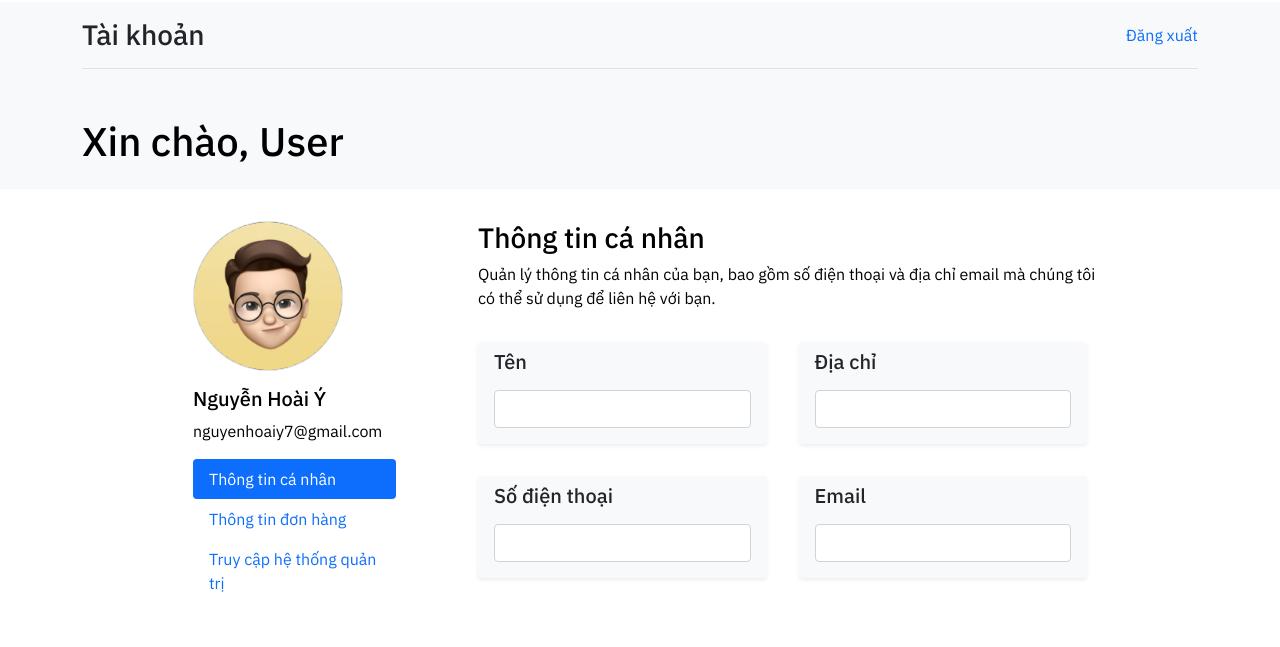
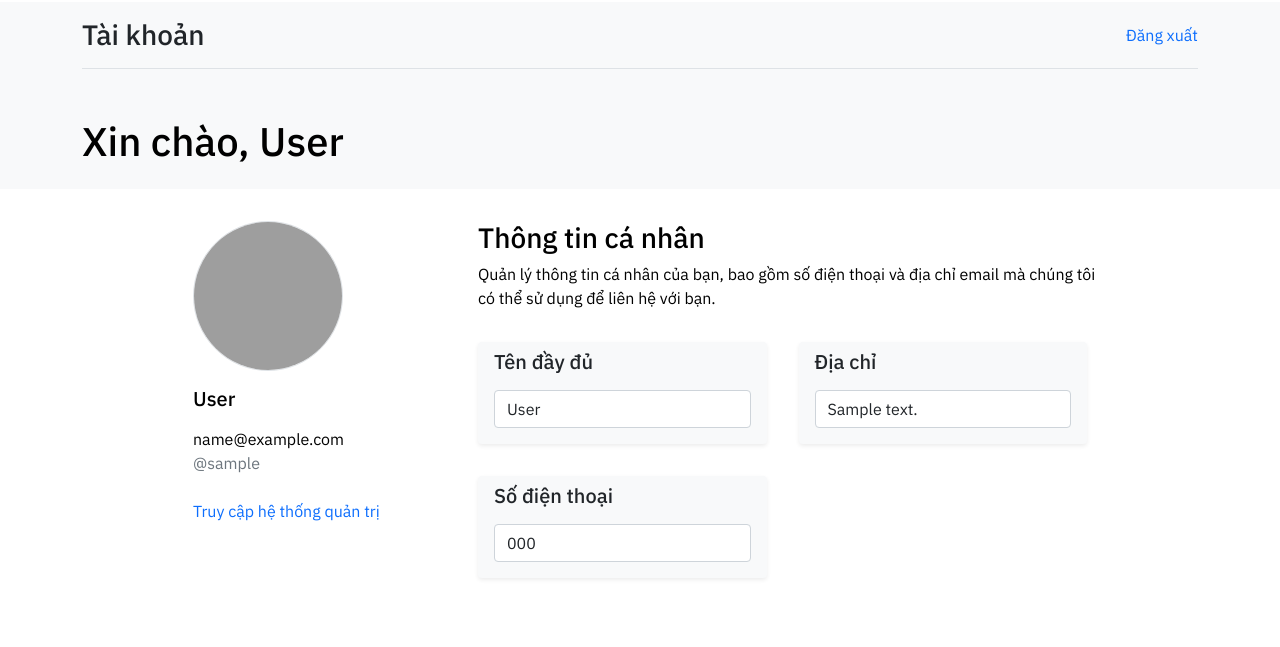
Before and after one commit to y-nguye/car-shop, a PHP site: template app/views/frontend/account/index.php in a window 1280 px wide. Shown: the part 58-705 px from the top of the page. Run offline with PHP 8.4, Linux system fonts and the light colour scheme; the template is opened without the code that fills it: most values are stand-ins (such as "Sample title", 1, 10 or a date in 2020); data that the repository does not hold is empty; some libraries are stand-ins or nearby versions; grey boxes are pictures that could not be loaded.

Commit message:
Edit: avatar and person info

```diff
--- a/app/views/backend/admin/index.php
+++ b/app/views/backend/admin/index.php
@@ -23,7 +23,11 @@
                 <nav class="navbar mb-4 shadow-sm sticky-top rounded-3 custom-toolbar">
                     <div class="container-fluid justify-content-start">
                         <span class="fs-5"><b>Trang chủ Admin</b></span>
-                        <button type="button" class="btn btn-sm btn-primary ms-auto btn-add" href="/car-shop/admin">
+                        <a type="button" class="btn btn-sm btn-primary ms-auto me-2 btn-add" href="/car-shop/account">
+                            <i class="bi bi-person"></i>
+                            Trang cá nhân
+                        </a>
+                        <button type="button" class="btn btn-sm btn-primary btn-add" href="/car-shop/admin">
                             <i class="bi bi-telephone"></i>
                             Liên hệ
                         </button>
--- a/app/views/frontend/account/accountPageStyle.php
+++ b/app/views/frontend/account/accountPageStyle.php
@@ -25,4 +25,56 @@
         border-top-color: red;
         -webkit-border-top-color: red;
     }
+
+    .avatar-container {
+        width: 150px;
+        position: relative;
+        aspect-ratio: 1/1;
+        /* overflow: hidden; */
+    }
+
+    .avatar-edit {
+        width: 150px;
+        aspect-ratio: 1/1;
+        position: absolute;
+        top: 0;
+        opacity: 0;
+        transition: all 0.2s linear;
+    }
+
+    .avatar-edit:hover {
+        opacity: 1;
+        transition: all 0.2s linear;
+        cursor: pointer;
+        background-color: rgba(0, 0, 0, 0.2);
+    }
+
+    .avatar {
+        width: 150px;
+        aspect-ratio: 1/1;
+        object-fit: cover;
+    }
+
+    .update-button-group {
+        display: none;
+        position: absolute;
+        top: 0;
+        left: 100%;
+        width: 150px;
+        aspect-ratio: 1/1;
+    }
+
+    .update-button-group-active {
+        display: inline;
+    }
+
+    .btn-ok-update-avatar {
+        position: absolute;
+        top: 0;
+    }
+
+    .btn-cancer-update-avatar {
+        position: absolute;
+        bottom: 0;
+    }
 </style>
--- a/app/views/frontend/account/components/personInfo.php
+++ b/app/views/frontend/account/components/personInfo.php
@@ -1,9 +1,8 @@
 <?php
 $user_info = [
-    ['Tên', '<i class="bi bi-person text-primary fs-4"></i>', 'user_fullname'],
-    ['Địa chỉ', '<i class="bi bi-geo-alt text-primary fs-4"></i>', 'user_address'],
-    ['Số điện thoại', '<i class="bi bi-telephone text-primary fs-4"></i>', 'user_tel'],
-    ['Email', '<i class="bi bi-envelope text-primary fs-4"></i>', 'user_email'],
+    ['Tên đầy đủ', '<i class="bi bi-person text-primary fs-4"></i>', 'user_fullname', $data_user['user_fullname']],
+    ['Địa chỉ', '<i class="bi bi-geo-alt text-primary fs-4"></i>', 'user_address', $data_user['user_address']],
+    ['Số điện thoại', '<i class="bi bi-telephone text-primary fs-4"></i>', 'user_tel', $data_user['user_tel']],
 ];
 ?>
 
@@ -11,9 +10,9 @@ $user_info = [
 <div class="ms-3 mb-3">
     <span>Quản lý thông tin cá nhân của bạn, bao gồm số điện thoại và địa chỉ email mà chúng tôi có thể sử dụng để liên hệ với bạn.</span>
 </div>
-<form name="editForm" class="edit-form" method="post" action="">
+<form name="editForm" class="edit-form" method="post" action="/car-shop/account/edit-person-info">
     <div class="d-flex flex-wrap">
-        <?php for ($i = 0; $i < 4; $i++) { ?>
+        <?php foreach ($user_info as $i => $data) { ?>
             <div class="col-6">
                 <div class="m-3 bg-light shadow-sm rounded card-custom" style="aspect-ratio: 4/1;">
                     <div class="rounded-3 p-3 pt-2 text-dark">
@@ -21,13 +20,13 @@ $user_info = [
                             <h5 class="text-dark m-0"><?= $user_info[$i][0] ?></h5>
                             <?= $user_info[$i][1] ?>
                         </div>
-                        <input type="text" name="<?= $user_info[$i][2] ?>" class="form-control mt-3">
+                        <input type="text" name="<?= $user_info[$i][2] ?>" class="form-control mt-3" value="<?= $user_info[$i][3] ?>" />
                     </div>
                 </div>
             </div>
         <?php } ?>
     </div>
     <div class="d-flex align-items-center justify-content-end">
-        <button type="submit" name="editBtn" class="btn btn-primary align-self-end mt-3 me-3 btn-update">Cập nhật</button>
+        <button type="submit" name="btnEdit" class="btn btn-primary align-self-end mt-3 me-3 btn-update">Cập nhật</button>
     </div>
 </form>
--- a/app/views/frontend/account/index.php
+++ b/app/views/frontend/account/index.php
@@ -30,32 +30,30 @@
             <div class="row">
                 <div class="col-1"></div>
                 <div class="col-3">
-                    <img class="rounded-circle border border-1 ms-3" src="/car-shop/assets/imgs/avt/avt-1.jpg" alt="" style="width: 150px; aspect-ratio: 1/1;">
-                    <h5 class="mt-3 ms-3">Nguyễn Hoài Ý</h5>
-                    <div class="ms-3">
-                        <span>nguyenhoaiy7@gmail.com</span>
+                    <form name="formAvatar" method="post" action="/car-shop/account/edit-avatar" enctype="multipart/form-data">
+                        <input type="file" name="user_avt" id="avatarInput" style="display: none;" accept="image/*" />
+                        <div class="avatar-container rounded-circle ms-3">
+                            <img id="avatar" class="rounded-circle border border-1 avatar" src="/car-shop/assets/imgs/avt/<?php if ($data_user['user_avt']) echo $data_user['user_avt'];
+                                                                                                                            else echo "no-avt.jpg" ?>" alt="">
+                            <div class="rounded-circle d-flex align-items-center justify-content-center avatar-edit"><i class="bi bi-camera fs-1 text-white"></i></div>
+                            <div class="update-button-group">
+                                <button type="submit" name="btnOkUpdateAvatar" class="btn btn-outline-secondary btn-ok-update-avatar"><i class="bi bi-check2"></i></i></button>
+                                <button type="button" class="btn btn-outline-secondary btn-cancer-update-avatar"><i class="bi bi-x-lg"></i></button>
                             </div>
-                    <div class="d-flex flex-column flex-shrink-0 p-3 sticky-top custom-sidebar" style="width: 90%;">
-                        <ul class="nav nav-pills flex-column mb-auto">
-                            <li class="nav-item">
-                                <a class="nav-link btn-personInfo active">
-                                    Thông tin cá nhân
-                                </a>
-                            </li>
-
-                            <li class="nav-item">
-                                <a class="nav-link sidebar-item btn-cartInfo">
-                                    Thông tin đơn hàng
-                                </a>
-                            </li>
-
-                            <li class="nav-item">
-                                <a class="nav-link sidebar-item btn-cartInfo" href="/car-shop/admin">
+                        </div>
+                    </form>
+                    <h5 class="mt-3 ms-3"><?= $data_user['user_fullname'] ?></h5>
+                    <div class="mt-3 ms-3">
+                        <span><?= $data_user['user_email'] ?></span>
+                    </div>
+                    <div class="ms-3 text-secondary">
+                        <span>@<?= $data_user['user_username'] ?></span>
+                    </div>
+                    <?php if ($data_user['user_is_admin']) { ?>
+                        <a class="mt-3 nav-link sidebar-item btn-cartInfo" href="/car-shop/admin">
                             Truy cập hệ thống quản trị
                         </a>
-                            </li>
-                        </ul>
-                    </div>
+                    <?php } ?>
                 </div>
                 <div class="col-7 body-content-info">
 
@@ -72,24 +70,6 @@
     ?>
 
     <script>
-        const sidebarItems = document.querySelectorAll('.nav-link');
-        const btnPersonInfo = document.querySelector('.btn-personInfo');
-        const btnCartInfo = document.querySelector('.btn-cartInfo');
-        const bodyContentInfo = document.querySelector('.body-content-info');
-        const btnUpdate = document.querySelector('.btn-update');
-        const editForm = document.querySelector('.edit-form');
-
-        btnPersonInfo.addEventListener('click', () => {
-            sidebarItems.forEach(x => {
-                x.classList.remove('active');
-            })
-            btnPersonInfo.classList.add('active');
-            // lấy nội dung của tệp PHP bằng Fetch API.
-            fetch('/car-shop/app/views/frontend/account/components/personInfo.php')
-                .then(response => response.text())
-                .then(data => {
-                    bodyContentInfo.innerHTML = data;
-
         const btnUpdate = document.querySelector('.btn-update');
         const editForm = document.querySelector('.edit-form');
 
@@ -97,27 +77,44 @@
             formChanged = true;
             btnUpdate.classList.add('active');
         });
-                })
-                .catch(error => console.error('Error:', error));
+
+
+        // Lấy thẻ input và ảnh đại diện
+        const avatarInput = document.getElementById("avatarInput");
+        const avatarImage = document.getElementById("avatar");
+        const avatarEdit = document.querySelector(".avatar-edit");
+        const updateButtonGroup = document.querySelector(".update-button-group");
+
+        var avatarImageBackupSrc = avatarImage.src;
+
+        // Thêm sự kiện click vào ảnh đại diện
+        avatarEdit.addEventListener("click", function() {
+            // Khi người dùng click vào ảnh đại diện, kích hoạt sự kiện click cho input
+            avatarInput.click();
         });
 
-        btnCartInfo.addEventListener('click', () => {
-            sidebarItems.forEach(x => {
-                x.classList.remove('active');
-            })
-            btnCartInfo.classList.add('active');
-            fetch('/car-shop/app/views/frontend/account/components/orderInfo.php')
-                .then(response => response.text())
-                .then(data => {
-                    bodyContentInfo.innerHTML = data;
+        // Thêm sự kiện change cho input để xử lý khi người dùng chọn ảnh mới
+        avatarInput.addEventListener("change", function() {
+            const selectedFile = avatarInput.files[0];
 
-                })
-                .catch(error => console.error('Error:', error));
+            if (selectedFile) {
+                // Kiểm tra xem người dùng đã chọn ảnh chưa
+                const reader = new FileReader();
+
+
+                reader.onload = function(e) {
+                    // Hiển thị ảnh mới lên ảnh đại diện
+                    avatarImage.src = e.target.result;
+                    updateButtonGroup.classList.add("update-button-group-active");
+                };
+
+                reader.readAsDataURL(selectedFile);
+            }
+
+            document.querySelector(".btn-cancer-update-avatar").addEventListener("click", function() {
+                avatarImage.src = avatarImageBackupSrc;
+                updateButtonGroup.classList.remove("update-button-group-active");
             });
-
-        editForm.addEventListener('change', () => {
-            formChanged = true;
-            btnUpdate.classList.add('active');
         });
     </script>
 
--- a/app/views/frontend/account/signup.php
+++ b/app/views/frontend/account/signup.php
@@ -88,7 +88,7 @@
                         email: true,
                         maxlength: 100,
                         remote: {
-                            url: "/car-shop/account/emailCheck",
+                            url: "/car-shop/account/email-check",
                             type: "post",
                             data: {
                                 username: function() {
@@ -103,7 +103,7 @@
                         minlength: 6,
                         maxlength: 100,
                         remote: {
-                            url: "/car-shop/account/usernameCheck",
+                            url: "/car-shop/account/username-check",
                             type: "post",
                             data: {
                                 username: function() {
--- a/app/views/resources/layouts/header.php
+++ b/app/views/resources/layouts/header.php
@@ -121,7 +121,7 @@ include_once 'app/views/resources/layouts/headerStyles.php';
         }
     });
 
-    blurBelowNavBar.addEventListener('click', () => {
+    blurBelowNavBar.addEventListener('mouseover', () => {
         expandNavBar.classList.remove('extension-navbar');
         blurBelowNavBar.classList.remove('blurred');
         expandNavBar.style.height = '0px';
--- a/routes/account.php
+++ b/routes/account.php
@@ -7,6 +7,8 @@ return function (RouteCollector $r) {
     $r->addRoute(['GET', 'POST'], '/login', 'AccountController@login');
     $r->addRoute(['GET', 'POST'], '/logout', 'AccountController@logout');
     $r->addRoute(['GET', 'POST'], '/signup', 'AccountController@signup');
-    $r->addRoute(['GET', 'POST'], '/usernameCheck', 'AccountController@usernameCheck');
-    $r->addRoute(['GET', 'POST'], '/emailCheck', 'AccountController@emailCheck');
+    $r->addRoute(['GET', 'POST'], '/username-check', 'AccountController@usernameCheck');
+    $r->addRoute(['GET', 'POST'], '/email-check', 'AccountController@emailCheck');
+    $r->addRoute(['GET', 'POST'], '/edit-avatar', 'AccountController@editAvatar');
+    $r->addRoute(['GET', 'POST'], '/edit-person-info', 'AccountController@editPersonInfo');
 };
```
Also changed, not shown: app/controllers/AccountController.php (+43 -5 lines), app/models/DB_car_img.php (+5 -2 lines), app/models/DB_user.php (+24 -2 lines), assets/imgs/avt/20230918_110006_avt-1.jpg (renamed from assets/imgs/avt/avt-1.jpg), assets/imgs/avt/no-avt.jpg (added). Lines whose indentation alone changed are shown as unchanged.
